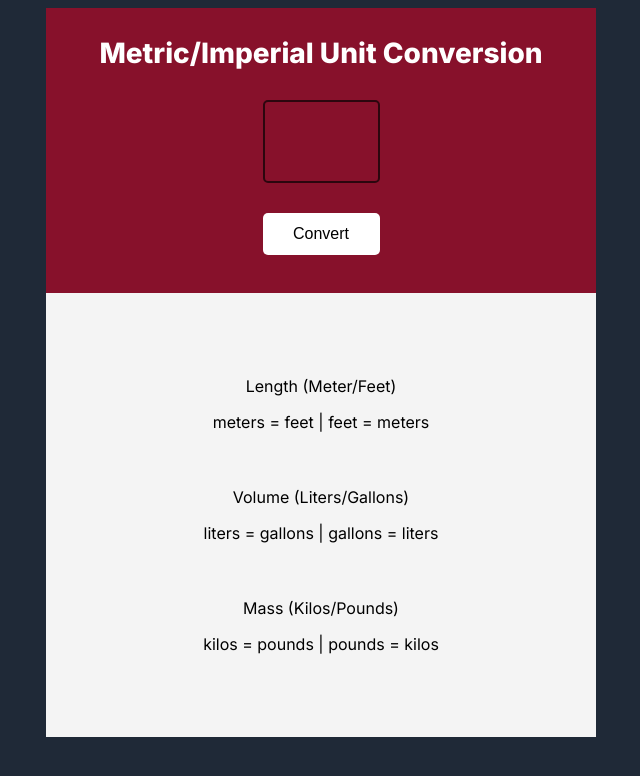
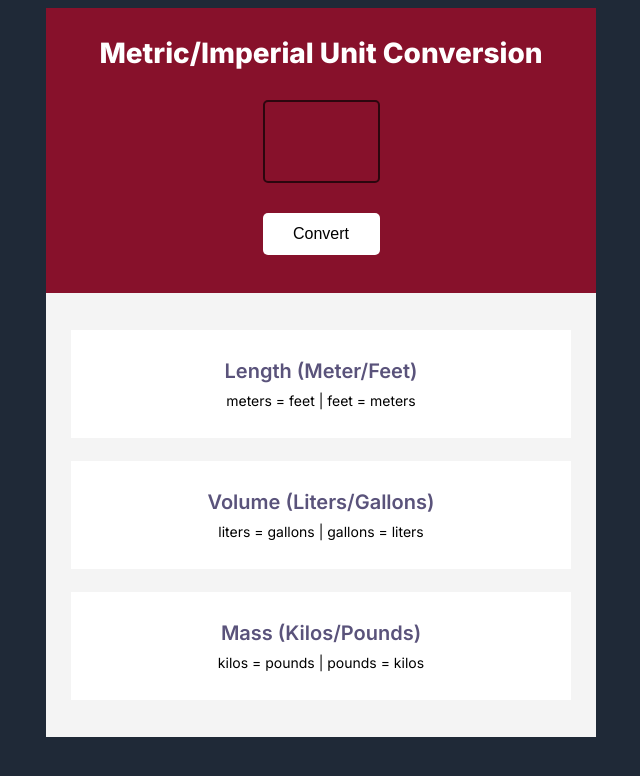
Before and after one commit to alcode111/units-converter, a plain HTML site: page index.html in a window 1280 px wide. Shown: the whole page, without its empty margins (319-959 px from the left). Drawn offline with Linux system fonts and the light colour scheme; a script that the page names is missing.

Commit message:
Complete the styling of bottom container elements

```diff
--- a/styles.css
+++ b/styles.css
@@ -69,3 +69,28 @@ body {
     font-size: 16px;
     margin: auto;
 }
+
+.card {
+    width: 500px;
+    height: 108px;
+    background: white;
+    display: flex;
+    flex-direction: column;
+    justify-content: center;
+    align-items: center;
+    gap: 9px;
+}
+
+.card p {
+    margin: 0;
+}
+
+.measure-title {
+    font-weight: 600;
+    font-size: 20px;
+    color: #5A537B;
+}
+
+.measure-subtitle {
+    font-size: 14px;
+}
```
